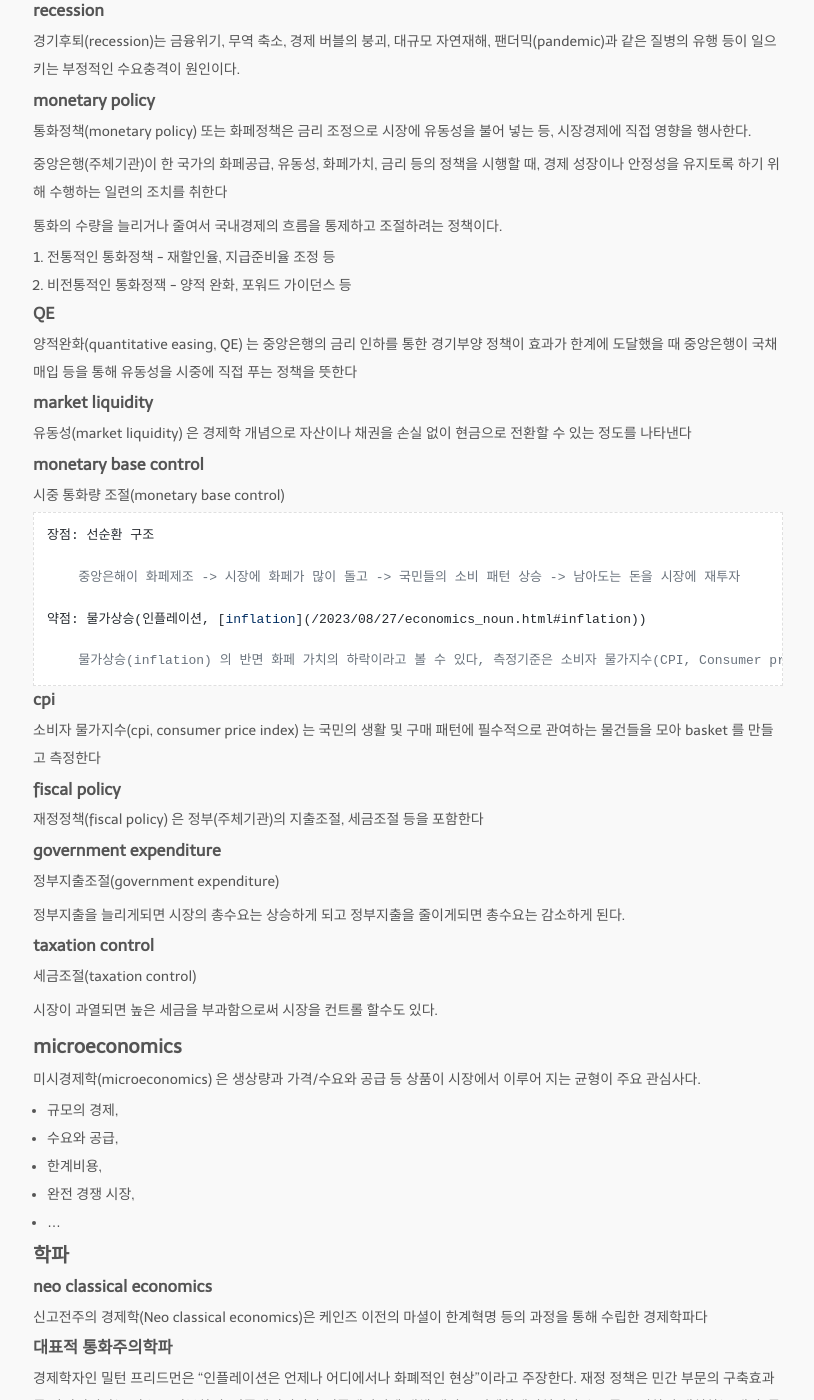
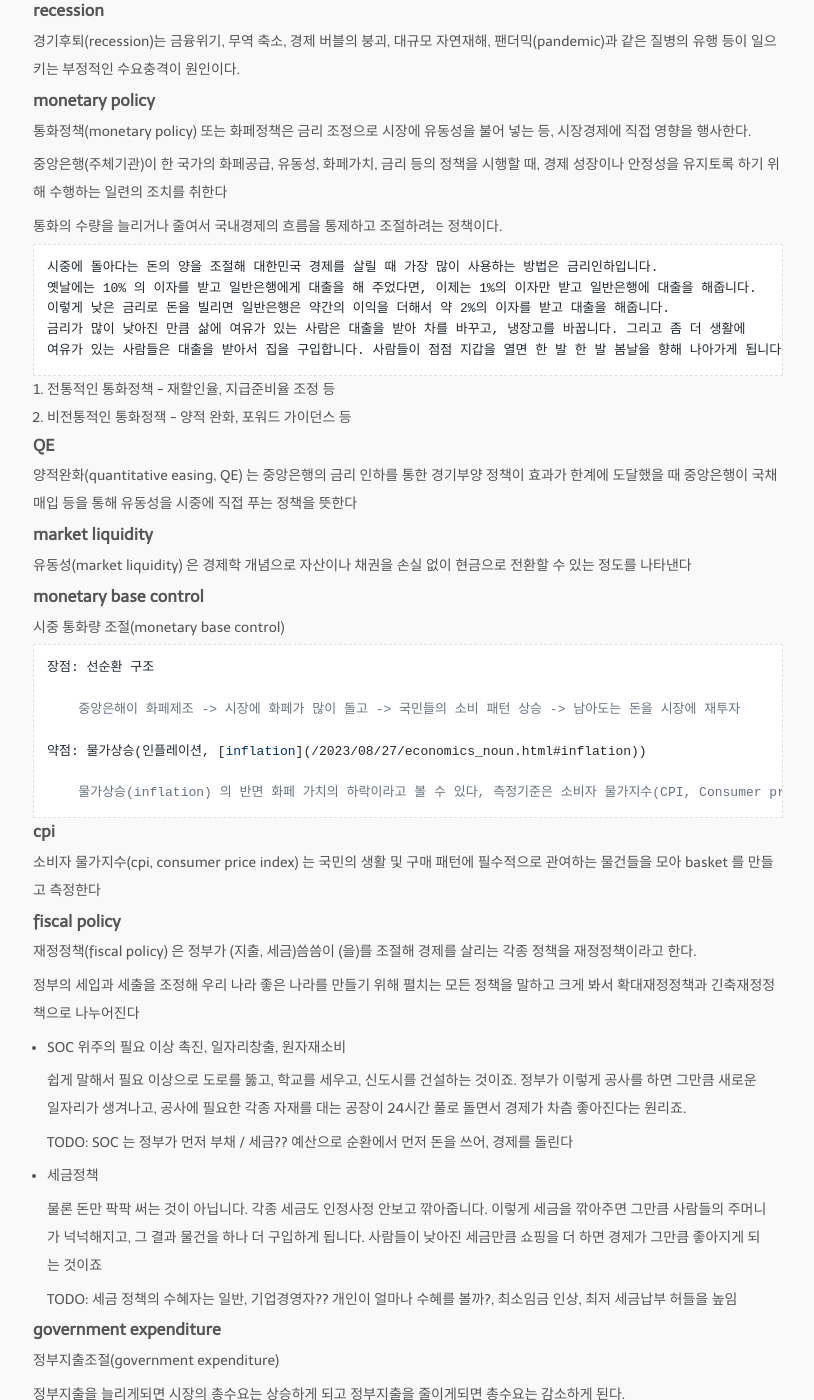
Before and after one commit to jung-research/github.io, a Jekyll site: the page built from _posts/2023-08-23-economics.md, in a window 1280 px wide and 1400 px high, scrolled down 633 px. Shown: the whole window, without its empty margins (232-1046 px from the left). Built offline with Jekyll 4.4.1, drawn with Linux system fonts in a browser that asks for light colours; nearby versions of some CDN libraries; some web fonts are replaced; comment, search, counter and statistics services are not loaded.

Commit message:
mod article

```diff
--- a/_posts/2023-08-23-economics.md
+++ b/_posts/2023-08-23-economics.md
@@ -38,6 +38,12 @@ tags:
 
 통화의 수량을 늘리거나 줄여서 국내경제의 흐름을 통제하고 조절하려는 정책이다.
 
+    시중에 돌아다는 돈의 양을 조절해 대한민국 경제를 살릴 때 가장 많이 사용하는 방법은 금리인하입니다.
+    옛날에는 10% 의 이자를 받고 일반은행에게 대출을 해 주었다면, 이제는 1%의 이자만 받고 일반은행에 대출을 해줍니다.
+    이렇게 낮은 금리로 돈을 빌리면 일반은행은 약간의 이익을 더해서 약 2%의 이자를 받고 대출을 해줍니다.
+    금리가 많이 낮아진 만큼 삶에 여유가 있는 사람은 대출을 받아 차를 바꾸고, 냉장고를 바꿉니다. 그리고 좀 더 생활에
+    여유가 있는 사람들은 대출을 받아서 집을 구입합니다. 사람들이 점점 지갑을 열면 한 발 한 발 봄날을 향해 나아가게 됩니다.
+
 1. 전통적인 통화정책    - 재할인율, 지급준비율 조정 등
 2. 비전통적인 통화정잭  - 양적 완화, 포워드 가이던스 등
 
@@ -68,7 +74,23 @@ tags:
 
 ### fiscal policy
 
-재정정책(fiscal policy) 은 정부(주체기관)의 지출조절, 세금조절 등을 포함한다
+재정정책(fiscal policy) 은 정부가 (지출, 세금)씀씀이 (을)를 조절해 경제를 살리는 각종 정책을 재정정책이라고 한다.
+
+정부의 세입과 세출을 조정해 우리 나라 좋은 나라를 만들기 위해 펼치는 모든 정책을 말하고 크게 봐서 확대재정정책과 긴축재정정책으로 나누어진다
+
+* SOC 위주의 필요 이상 촉진, 일자리창출, 원자재소비
+
+  쉽게 말해서 필요 이상으로 도로를 뚫고, 학교를 세우고, 신도시를 건설하는 것이죠. 정부가 이렇게 공사를 하면 그만큼 새로운 일자리가
+  생겨나고, 공사에 필요한 각종 자재를 대는 공장이 24시간 풀로 돌면서 경제가 차츰 좋아진다는 원리죠.
+
+  TODO: SOC 는 정부가 먼저 부채 / 세금?? 예산으로 순환에서 먼저 돈을 쓰어, 경제를 돌린다
+
+* 세금정책
+
+  물론 돈만 팍팍 써는 것이 아닙니다. 각종 세금도 인정사정 안보고 깎아줍니다. 이렇게 세금을 깎아주면 그만큼 사람들의 주머니가 넉넉해지고,
+  그 결과 물건을 하나 더 구입하게 됩니다. 사람들이 낮아진 세금만큼 쇼핑을 더 하면 경제가 그만큼 좋아지게 되는 것이죠
+
+  TODO: 세금 정책의 수혜자는 일반, 기업경영자?? 개인이 얼마나 수혜를 볼까?, 최소임금 인상, 최저 세금납부 허들을 높임
 
 ### government expenditure
 
```
Also changed, not shown: _posts/2023-08-23-recession.md (added, +13 -0 lines), _posts/2023-08-27-economics_noun.md (+4 -0 lines), _posts/2023-08-30-economics_question.md (+5 -1 lines), _posts/2023-08-31-kostolany_egg.md (+21 -29 lines).
